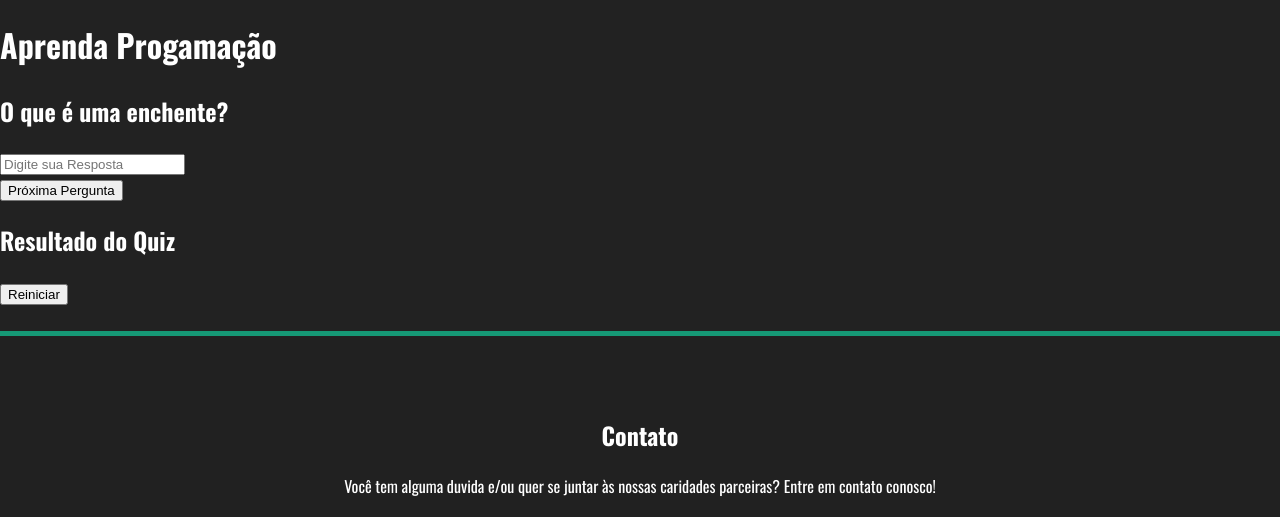
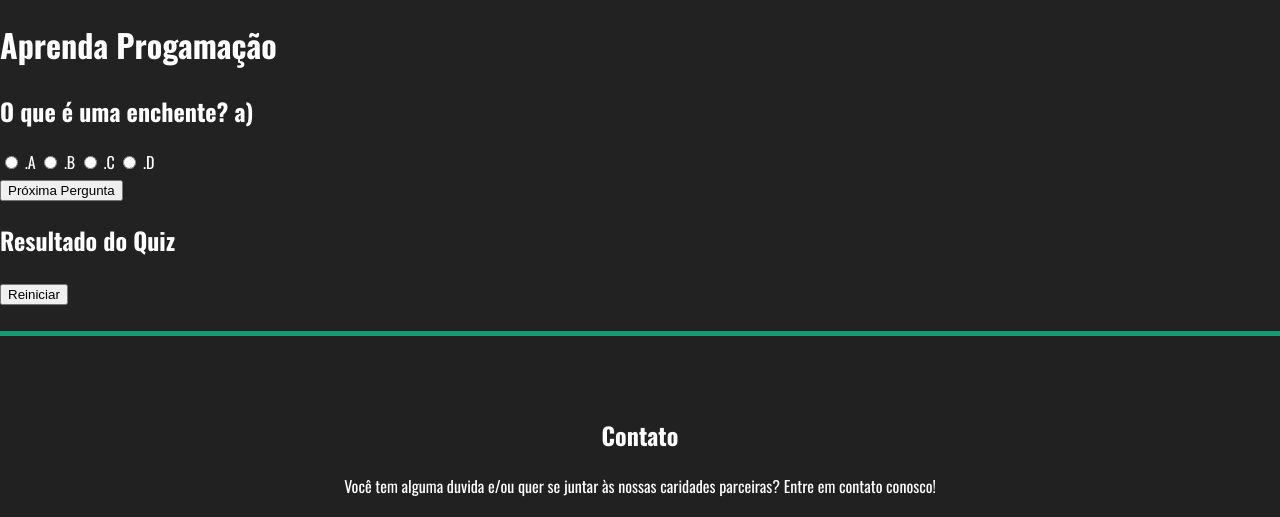
Before and after one commit to FloodTechs/Global-Solution-Landing-Page, a plain HTML site: page src/pages/quiz.html in a window 1280 px wide. Shown: the part 237-754 px from the top of the page. Drawn offline with nearby package versions, Linux system fonts and the light colour scheme.

Commit message:
implementando questões em forma de radio

```diff
--- a/src/js/quiz.js
+++ b/src/js/quiz.js
@@ -8,9 +8,11 @@ document.addEventListener('DOMContentLoaded',()=>{
     const listaResultado = document.getElementById('lista-resultado');
     const reiniciarBotao = document.getElementById('inicio-btn')
 
+
+
     //DECLARANDO O ARRAY DE PERGUNTAS
     const questoes=[
-        "O que é uma enchente?",
+        'O que é uma enchente? \n a)',
         "Qual é uma das principais causas das enchentes nas cidades?",
         "Onde a água da chuva deveria ir para evitar enchentes?",
         "Qual atitude ajuda a prevenir enchentes?",
--- a/src/pages/quiz.html
+++ b/src/pages/quiz.html
@@ -29,6 +29,7 @@
       </div>
     </header>
 
+
     <main id="container-quiz">
       <div class="quiz">
         <h1>Aprenda Progamação</h1>
@@ -36,10 +37,21 @@
           <h2 id="pergunta"></h2>
           <div id="container-respostas">
             <input
-              type="text"
+              type="radio"
               id="resposta"
-              placeholder="Digite sua Resposta"
-            />
+              value="a"/> .A
+            <input
+              type="radio"
+              id="resposta"
+              value="b"/> .B
+            <input
+              type="radio"
+              id="resposta"
+              value="b"/> .C
+            <input
+              type="radio"
+              id="resposta"
+              value="b"/> .D
           </div>
           <button id="proximo">Próxima Pergunta</button>
           <p id="message"></p>
```
